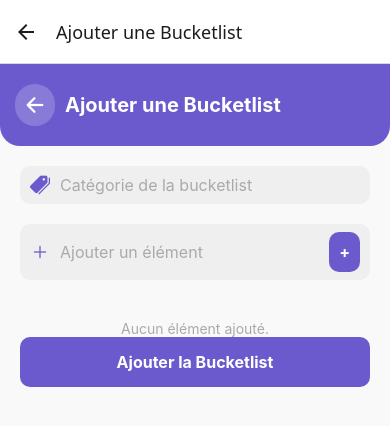
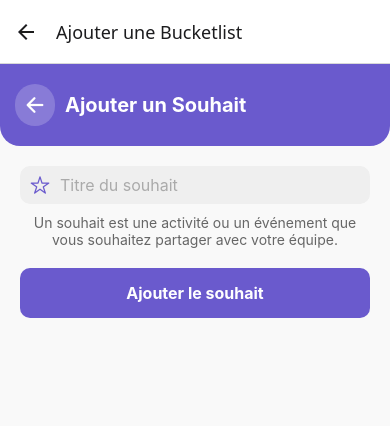
Before and after one commit to ty-mxm/calendo-app, a React Native app in the folder MyApp/: screen /AddBucketlist in a window 390 px wide. Shown: the top 426 px of the page. Built offline with nearby package versions, Linux system fonts and the light colour scheme.

Commit message:
✨ Change bucketlist logic to 'souhait' and improve UX

```diff
--- a/MyApp/src/screens/Bucketlists/AddBucketListScreen.tsx
+++ b/MyApp/src/screens/Bucketlists/AddBucketListScreen.tsx
@@ -4,37 +4,25 @@ import {
   Text,
   TextInput,
   TouchableOpacity,
-  FlatList,
   StyleSheet,
   Alert,
 } from 'react-native';
 import { useNavigation } from '@react-navigation/native';
 import { Ionicons } from '@expo/vector-icons';
 
-export default function AddBucketListScreen() {
+export default function AddWishScreen() {
   const navigation = useNavigation();
 
-  const [category, setCategory] = useState('');
-  const [items, setItems] = useState<string[]>([]);
-  const [newItem, setNewItem] = useState('');
+  const [wishTitle, setWishTitle] = useState('');
 
-  const handleAddItem = () => {
-    if (!newItem.trim()) {
-      Alert.alert('Erreur', 'Veuillez entrer un élément.');
-      return;
-    }
-    setItems((prevItems) => [...prevItems, newItem.trim()]);
-    setNewItem('');
-  };
-
-  const handleAddBucketList = () => {
-    if (!category.trim() || items.length === 0) {
-      Alert.alert('Erreur', 'Veuillez remplir tous les champs et ajouter au moins un élément.');
+  const handleAddWish = () => {
+    if (!wishTitle.trim()) {
+      Alert.alert('Erreur', 'Veuillez entrer un souhait.');
       return;
     }
 
     // Simule une réussite sans API
-    Alert.alert('Succès', `Bucketlist de la catégorie "${category}" ajoutée avec les éléments : ${items.join(', ')} !`);
+    Alert.alert('Succès', `Souhait "${wishTitle}" ajouté avec succès !`);
     navigation.goBack();
   };
 
@@ -45,53 +33,30 @@ export default function AddBucketListScreen() {
         <TouchableOpacity onPress={() => navigation.goBack()} style={styles.backButton}>
           <Ionicons name="arrow-back" size={24} color="#FFF" />
         </TouchableOpacity>
-        <Text style={styles.headerTitle}>Ajouter une Bucketlist</Text>
+        <Text style={styles.headerTitle}>Ajouter un Souhait</Text>
       </View>
 
       {/* Form */}
       <View style={styles.formContainer}>
-        {/* Category Input */}
+        {/* Wish Title Input */}
         <View style={styles.inputContainer}>
-          <Ionicons name="pricetags" size={20} color="#6A5ACD" />
+          <Ionicons name="star-outline" size={20} color="#6A5ACD" />
           <TextInput
             style={styles.input}
-            placeholder="Catégorie de la bucketlist"
+            placeholder="Titre du souhait"
             placeholderTextColor="#AAA"
-            value={category}
-            onChangeText={setCategory}
+            value={wishTitle}
+            onChangeText={setWishTitle}
           />
         </View>
-
-        {/* Add Item Input */}
-        <View style={styles.inputContainer}>
-          <Ionicons name="add" size={20} color="#6A5ACD" />
-          <TextInput
-            style={styles.input}
-            placeholder="Ajouter un élément"
-            placeholderTextColor="#AAA"
-            value={newItem}
-            onChangeText={setNewItem}
-          />
-          <TouchableOpacity onPress={handleAddItem} style={styles.addButtonSmall}>
-            <Text style={styles.addButtonText}>+</Text>
-          </TouchableOpacity>
-        </View>
-
-        {/* Items List */}
-        <FlatList
-          data={items}
-          keyExtractor={(item, index) => index.toString()}
-          renderItem={({ item }) => (
-            <View style={styles.listItem}>
-              <Text style={styles.listItemText}>{item}</Text>
-            </View>
-          )}
-          ListEmptyComponent={<Text style={styles.emptyText}>Aucun élément ajouté.</Text>}
-        />
+        {/* Info Text */}
+        <Text style={styles.infoText}>
+          Un souhait est une activité ou un événement que vous souhaitez partager avec votre équipe.
+        </Text>
 
         {/* Add Button */}
-        <TouchableOpacity style={styles.addButton} onPress={handleAddBucketList}>
-          <Text style={styles.addButtonText}>Ajouter la Bucketlist</Text>
+        <TouchableOpacity style={styles.addButton} onPress={handleAddWish}>
+          <Text style={styles.addButtonText}>Ajouter le souhait</Text>
         </TouchableOpacity>
       </View>
     </View>
@@ -118,10 +83,6 @@ const styles = StyleSheet.create({
     padding: 8,
     borderRadius: 50,
   },
-  backButtonText: {
-    color: '#FFF',
-    fontSize: 16,
-  },
   headerTitle: {
     fontSize: 20,
     fontWeight: 'bold',
@@ -137,7 +98,7 @@ const styles = StyleSheet.create({
     borderRadius: 10,
     paddingHorizontal: 10,
     paddingVertical: 8,
-    marginBottom: 20,
+    marginBottom: 10,
   },
   input: {
     flex: 1,
@@ -145,41 +106,21 @@ const styles = StyleSheet.create({
     color: '#333',
     marginLeft: 10,
   },
+  infoText: {
+    fontSize: 14,
+    color: '#666',
+    marginBottom: 20,
+    textAlign: 'center',
+  },
   addButton: {
     backgroundColor: '#6A5ACD',
     padding: 15,
     borderRadius: 10,
     alignItems: 'center',
   },
-  addButtonSmall: {
-    backgroundColor: '#6A5ACD',
-    padding: 10,
-    borderRadius: 10,
-    marginLeft: 10,
-  },
   addButtonText: {
     color: '#FFF',
     fontWeight: 'bold',
     fontSize: 16,
   },
-  listItem: {
-    flexDirection: 'row',
-    alignItems: 'center',
-    backgroundColor: '#FFF',
-    padding: 10,
-    marginBottom: 10,
-    borderRadius: 10,
-    borderWidth: 1,
-    borderColor: '#DDD',
-  },
-  listItemText: {
-    fontSize: 16,
-    color: '#333',
-  },
-  emptyText: {
-    textAlign: 'center',
-    color: '#AAA',
-    fontSize: 14,
-    marginTop: 20,
-  },
 });
```
